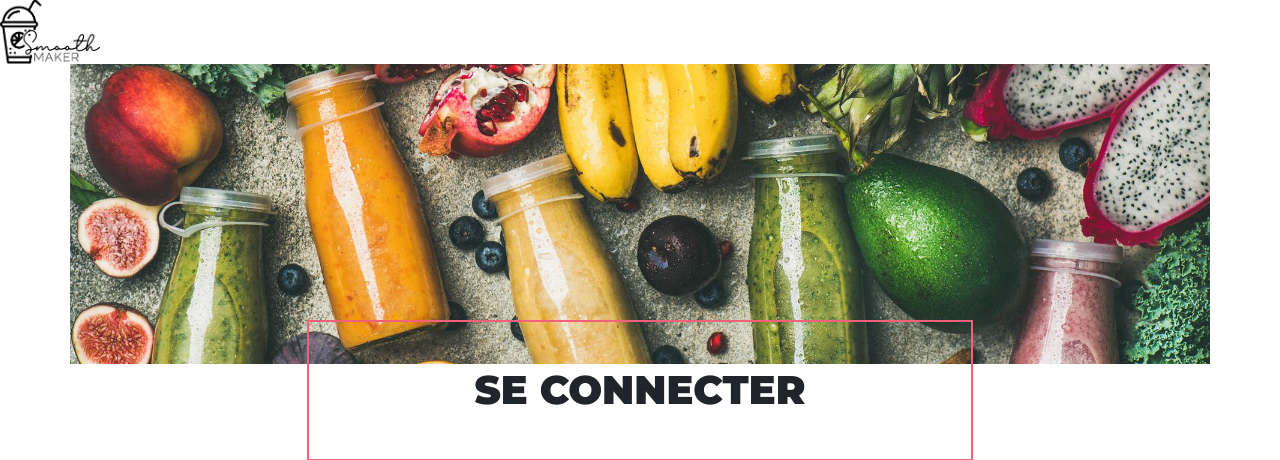
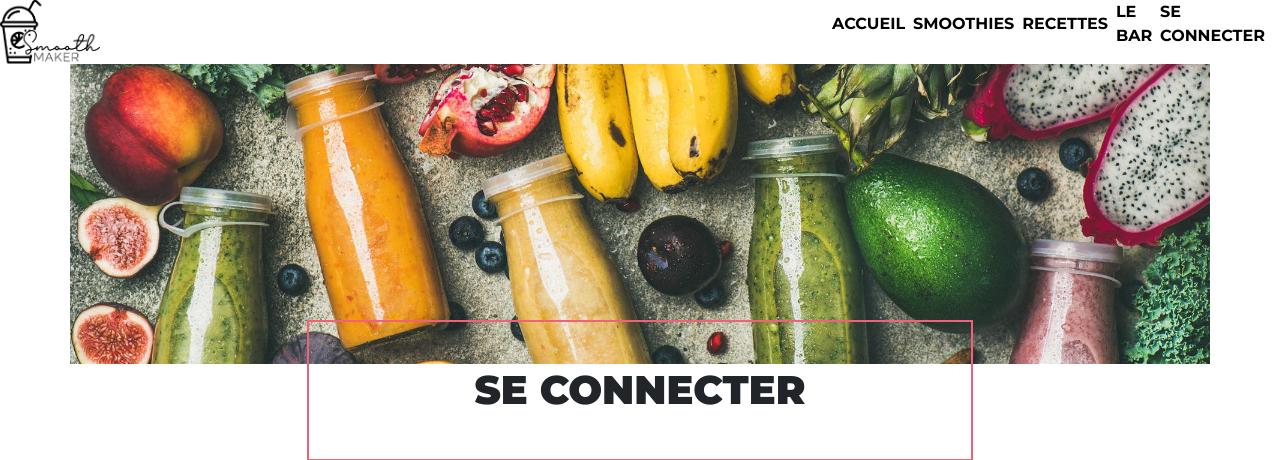
Before and after one commit to Vincent-Contamine/SmoothieMaker, a PHP site: page /connexion.php in a window 1280 px wide. Shown: the top 460 px of the page. Run offline with PHP 8.4, Linux system fonts and the light colour scheme; some libraries are stand-ins or nearby versions; some web fonts are replaced.

Commit message:
css index

```diff
--- a/layout.phtml
+++ b/layout.phtml
@@ -25,12 +25,11 @@
             <div class="tailleimage">
                 <img src="logo/logo.png" alt="logo">
             </div>
-            <!-- <nav class="alignementnav"> -->
             <?php $userSession = new UserSession(); ?>
             <?php if($userSession->isAuthenticated() == true): ?>
-                <ul class="flexnavI col-6">
+                <ul class="flexnav col-6">
             <?php else : ?>
-                <ul class="flexnavI col-4">
+                <ul class="flexnav col-4">
             <?php endif; ?>
 
                     <li><a href="index.php">ACCUEIL</a></li>
@@ -45,7 +44,6 @@
                     <li><a href="connexion.php">SE CONNECTER</a></li>
                     <?php endif; ?>
                 </ul>
-            <!-- </nav> -->
         </div>
     </header>
         <?php include $template.".phtml"; ?>
```
